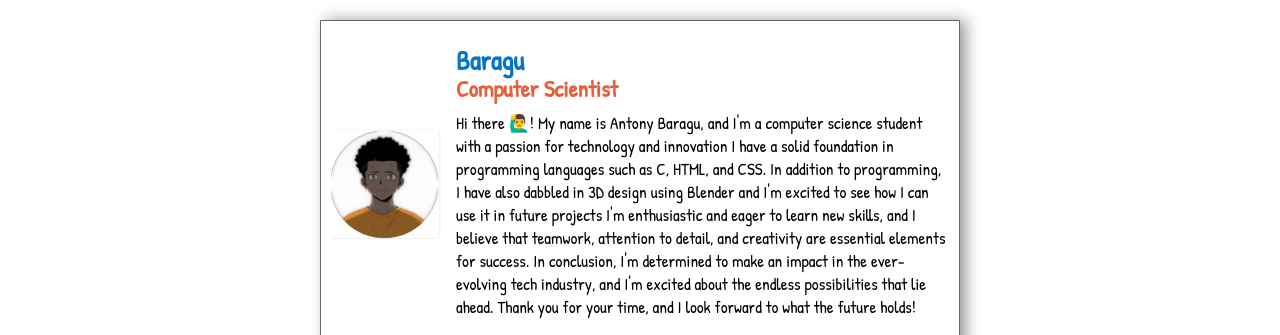
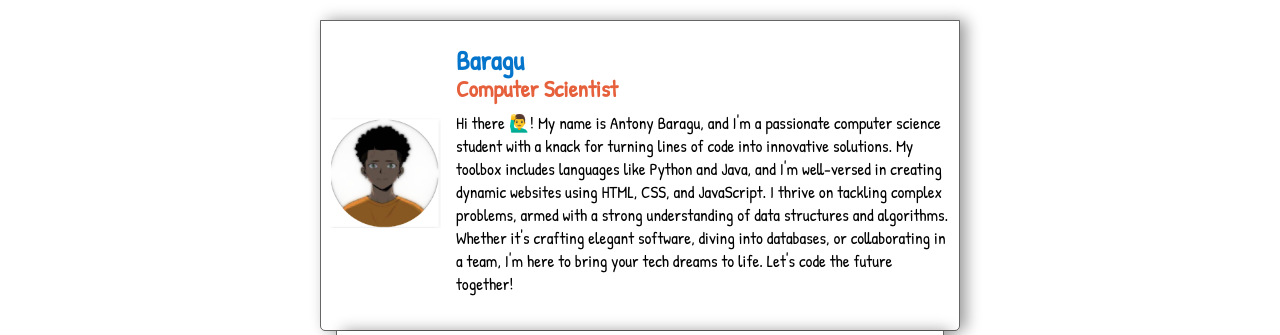
Before and after one commit to b-aragu/profile-card, a plain HTML site: page index.html in a window 1280 px wide. Shown: the top 335 px of the page. Drawn offline with Linux system fonts and the light colour scheme.

Commit message:
Update index.html

```diff
--- a/index.html
+++ b/index.html
@@ -20,12 +20,7 @@
               <h2>Computer Scientist</h2>
             </div>
             <div class="row second-row">
-              <p>Hi there 🙋‍♂️! My name is Antony Baragu, and I'm a computer science student with a passion for technology and innovation
-                I have a solid foundation in programming languages such as C, HTML, and CSS.
-                In addition to programming, I have also dabbled in 3D design using Blender and I'm excited to see how I can use it in future projects
-                I'm enthusiastic and eager to learn new skills, and I believe that teamwork, attention to detail, and creativity are essential elements for success.
-                In conclusion, I'm determined to make an impact in the ever-evolving tech industry, and I'm excited about the endless possibilities that lie ahead.
-                 Thank you for your time, and I look forward to what the future holds!
+              <p>Hi there 🙋‍♂️! My name is Antony Baragu, and I'm a passionate computer science student with a knack for turning lines of code into innovative solutions. My toolbox includes languages like Python and Java, and I'm well-versed in creating dynamic websites using HTML, CSS, and JavaScript. I thrive on tackling complex problems, armed with a strong understanding of data structures and algorithms. Whether it's crafting elegant software, diving into databases, or collaborating in a team, I'm here to bring your tech dreams to life. Let's code the future together!
               </p>
             </div>
           </div>
```
